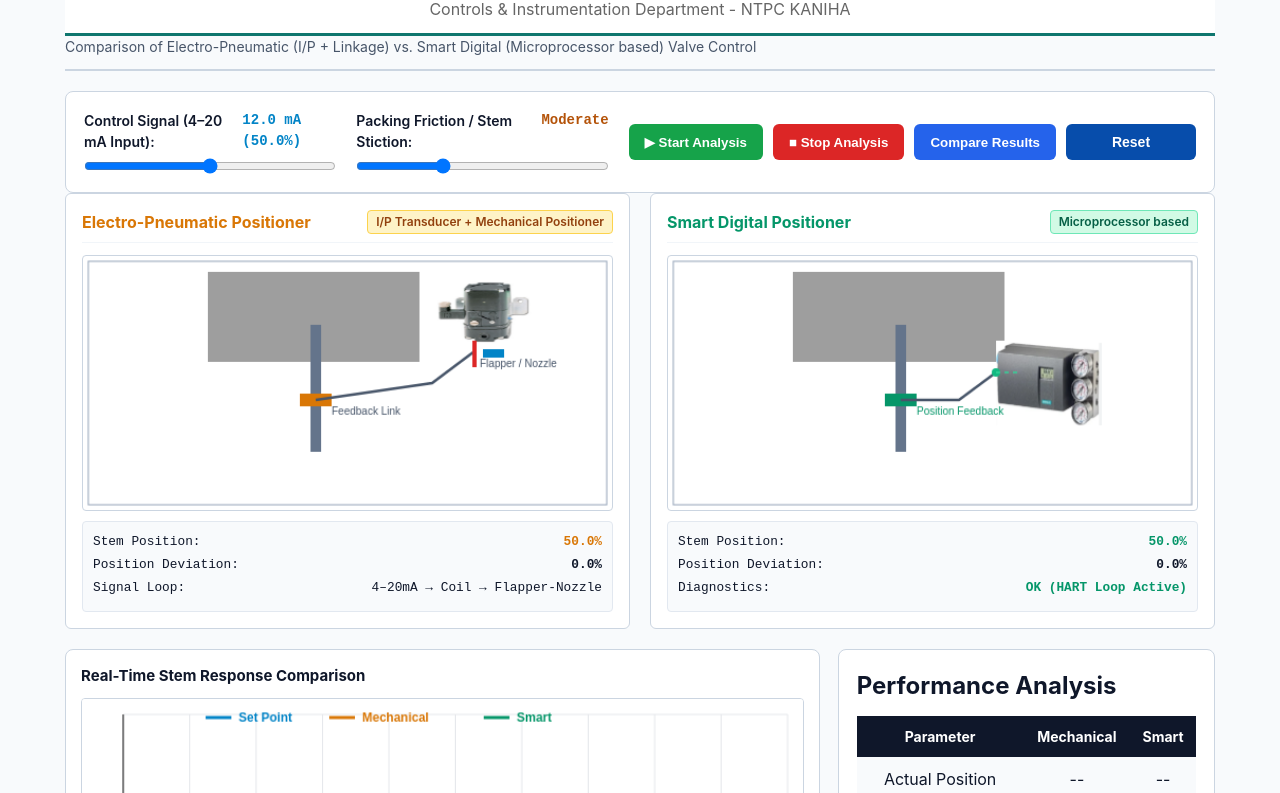
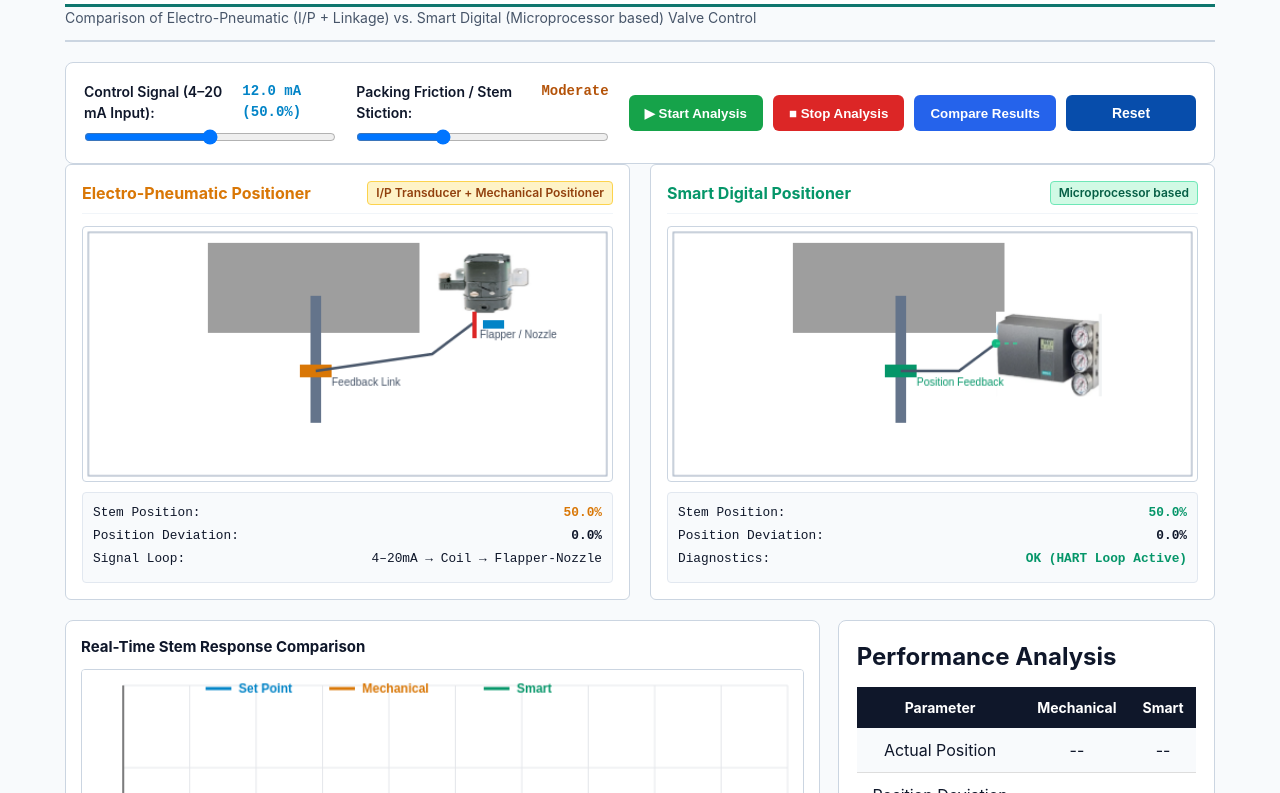
Before and after one commit to ciblog90-lgtm/mechanical-vs-smart, a plain HTML site: page index.html in a window 1280 px wide. Shown: the part 89-882 px from the top of the page. Drawn offline with Linux system fonts and the light colour scheme.

Commit message:
Update index.html

```diff
--- a/index.html
+++ b/index.html
@@ -3,7 +3,7 @@
 <head>
   <meta charset="UTF-8">
   <meta name="viewport" content="width=device-width, initial-scale=1.0">
-  <title>Control Valve Positioner Performance Comparison by TEAM SYNC</title>
+  <title>Control Valve Positioner Performance Comparison</title>
   <style>
     :root {
       --bg-main: #f8fafc;
@@ -402,8 +402,6 @@ justify-content:center;
     <div class="titleBlock">
 
         <h1>Electro-Pneumatic vs Smart Positioner Simulator</h1>
-
-        <h3>Controls & Instrumentation Department - NTPC KANIHA</h3>
 
     </div>
 
```
